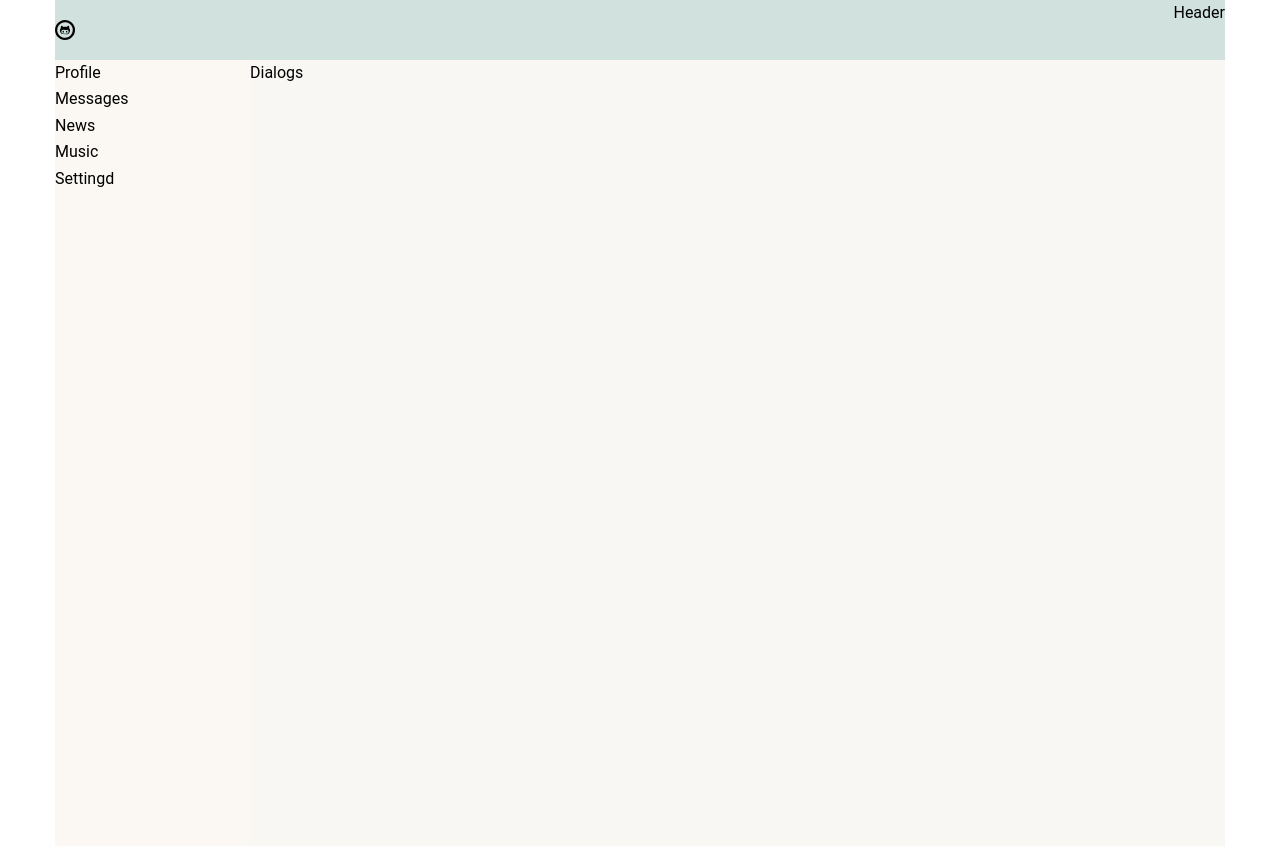
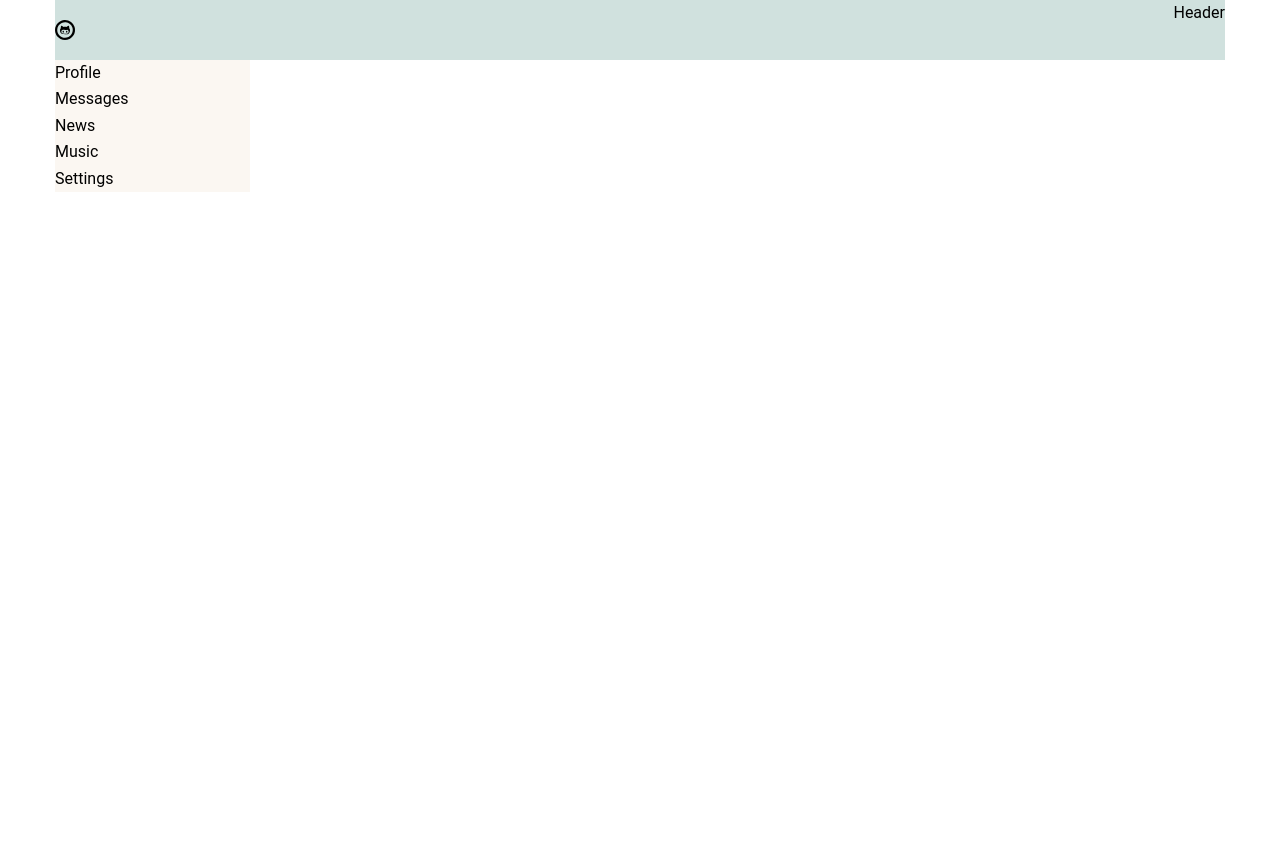
Before and after one commit to SandraVLP/samurai-way, a React (Create React App) app in the folder samurai-way-main/: page / in a window 1280 px wide. After the commit the page ends 800 px from the top, so only its background shows below. Built offline with nearby package versions, Linux system fonts and the light colour scheme.

Commit message:
lessons 19-20

```diff
--- a/samurai-way-main/src/App.tsx
+++ b/samurai-way-main/src/App.tsx
@@ -5,15 +5,19 @@ import { Navigation } from './layout/Navigation';
 import { Profile } from './layout/Profile/Profile';
 import { GlobalStyles } from './styles/GlobalStyles';
 import { Dialogs } from './layout/Dialogs/Dialogs';
+import { BrowserRouter, Route } from 'react-router-dom';
 
 function App() {
   return (
     <div className="App-wrapper">
+      <BrowserRouter>
       <Header/>
     <Navigation/>
-    <Profile/>
-    <Dialogs />
-    <GlobalStyles />
+    <Route path="/profile" component={Profile}/>
+    <Route path="/dialogs" component={Dialogs}/>
+
+    <GlobalStyles /></BrowserRouter>
+
     </div>
   );
 }
--- a/samurai-way-main/src/layout/Navigation.tsx
+++ b/samurai-way-main/src/layout/Navigation.tsx
@@ -1,15 +1,20 @@
 import React from 'react'
+import { NavLink } from 'react-router-dom'
 import styled from 'styled-components'
 
 export function Navigation() {
+
+
   return (
     <nav className='nav'>
         <StyledUl>
-            <StyledLi as="a">Profile</StyledLi>
-            <StyledLi as="a">Messages</StyledLi>
-            <StyledLi as="a">News</StyledLi>
-            <StyledLi as="a">Music</StyledLi>
-            <StyledLi as="a">Settingd</StyledLi>
+            <StyledLi >
+              <StyledLink to='/profile'>Profile</StyledLink>
+            </StyledLi>
+            <StyledLi ><StyledLink to='/dialogs'>Messages</StyledLink> </StyledLi>
+            <StyledLi ><StyledLink to='/news'>News</StyledLink> </StyledLi>
+            <StyledLi ><StyledLink to='/music'>Music</StyledLink> </StyledLi>
+            <StyledLi ><StyledLink to='/settings'>Settings</StyledLink> </StyledLi>
         </StyledUl>
     </nav>
   )
@@ -25,3 +30,13 @@ const StyledLi = styled.li`
   cursor: pointer;
   text-decoration: none;
 `
+const StyledLink = styled(NavLink) `
+color: black;
+  cursor: pointer;
+text-decoration: none;
+
+&.active {
+  color: rgb(4, 149, 159)
+;
+  }
+`
```
